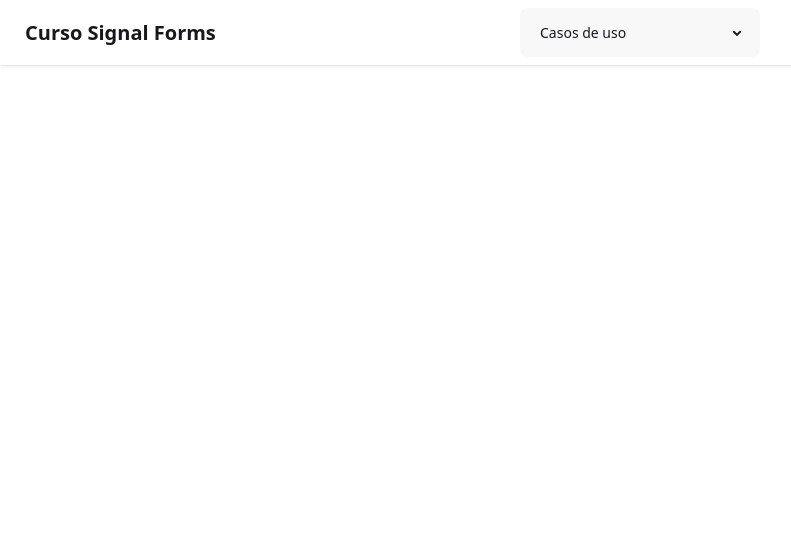
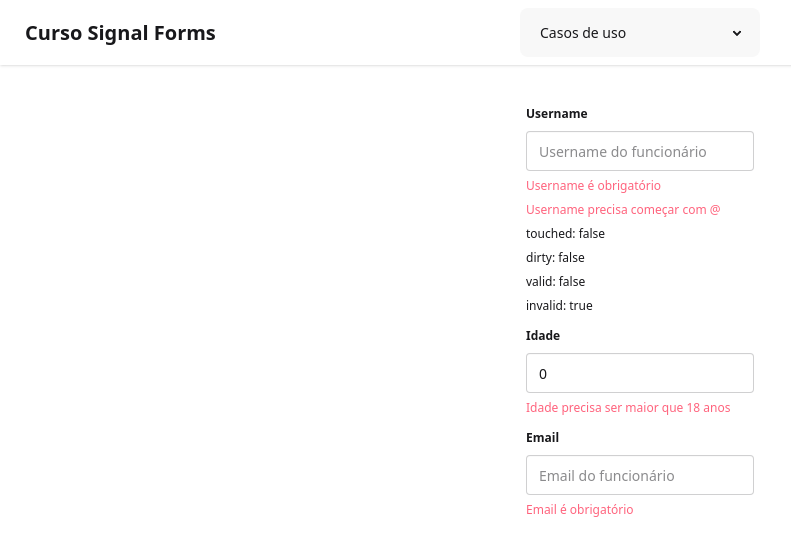
Before and after one commit to code-dimension/curso-signal-forms, an Angular app: page /6-validators in a window 1280 px wide. Before the commit this address led to /. Shown: the top 556 px of the page, without its empty margins (0-791 px from the left). Built offline with nearby package versions, Linux system fonts and the light colour scheme.

Commit message:
feat: adiciona validações síncronas

```diff
--- a/src/app/app.routes.ts
+++ b/src/app/app.routes.ts
@@ -4,6 +4,7 @@ import { NativeFields } from './features/2.native-fields/native-fields.component
 import { SubForms } from './features/3.sub-forms/sub-forms.component';
 import { TranslateModel } from './features/4.translate-model/translate-model.component';
 import { ArrayField } from './features/5.array-field/array-field.component';
+import { Validators } from './features/6.validators/validators.component';
 
 export const routes: Routes = [
   {
@@ -26,4 +27,8 @@ export const routes: Routes = [
     path: '5-array-field',
     component: ArrayField,
   },
+  {
+    path: '6-validators',
+    component: Validators
+  }
 ];
--- /dev/null
+++ b/src/app/features/6.validators/validators.component.html
@@ -0,0 +1,38 @@
+<fieldset class="fieldset">
+  <legend class="fieldset-legend">Username</legend>
+
+  <input
+    type="text"
+    class="input"
+    placeholder="Username do funcionário"
+    [formField]="form.username"
+  />
+
+  @for (error of form.username().errors(); track error) {
+    <div class="text-error">{{ error.message }}</div>
+  }
+
+  <div>touched: {{ form.username().touched() }}</div>
+  <div>dirty: {{ form.username().dirty() }}</div>
+  <div>valid: {{ form.username().valid() }}</div>
+  <div>invalid: {{ form.username().invalid() }}</div>
+</fieldset>
+
+<fieldset class="fieldset">
+  <legend class="fieldset-legend">Idade</legend>
+
+  <input type="number" class="input" placeholder="Idade do funcionário" [formField]="form.age" />
+  @for (error of form.age().errors(); track error) {
+    <div class="text-error">{{ error.message }}</div>
+  }
+</fieldset>
+
+<fieldset class="fieldset">
+  <legend class="fieldset-legend">Email</legend>
+
+  <input type="email" class="input" placeholder="Email do funcionário" [formField]="form.email" />
+
+  @for (error of form.email().errors(); track error) {
+    <div class="text-error">{{ error.message }}</div>
+  }
+</fieldset>
--- /dev/null
+++ b/src/app/features/6.validators/validators.component.ts
@@ -0,0 +1,65 @@
+import { ChangeDetectionStrategy, Component, signal } from '@angular/core';
+import {
+  email,
+  form,
+  FormField,
+  max,
+  maxLength,
+  min,
+  minLength,
+  pattern,
+  required,
+  validate,
+} from '@angular/forms/signals';
+
+interface Employee {
+  username: string;
+  age: number;
+  email: string;
+}
+
+@Component({
+  selector: 'app-validators',
+  imports: [FormField],
+  templateUrl: './validators.component.html',
+  styleUrl: './validators.component.css',
+  changeDetection: ChangeDetectionStrategy.OnPush,
+})
+export class Validators {
+  employeeModel = signal<Employee>({
+    username: '',
+    age: 0,
+    email: '',
+  });
+
+  form = form(this.employeeModel, (schema) => {
+    required(schema.username, { message: 'Username é obrigatório' });
+    minLength(schema.username, 5, {
+      message: 'Username precisa ter pelo menos 5 caracteres',
+    });
+    maxLength(schema.username, 15, {
+      message: 'Username precisa ter menos de 15 caracteres',
+    });
+    pattern(schema.username, /^[a-z0-9@]+$/, {
+      message: 'Username deve conter apenas letras minúsculas e números',
+    });
+
+    validate(schema.username, ({ value }) => {
+      if (!value().startsWith('@')) {
+        return {
+          kind: 'missingAt',
+          message: 'Username precisa começar com @',
+        };
+      }
+
+      return null;
+    });
+
+    required(schema.age, { message: 'Idade é obrigatória' });
+    min(schema.age, 18, { message: 'Idade precisa ser maior que 18 anos' });
+    max(schema.age, 65, { message: 'Idade precisa ser menor que 65 anos' });
+
+    required(schema.email, { message: 'Email é obrigatório' });
+    email(schema.email, { message: 'Email inválido' });
+  });
+}
```
Also changed, not shown: src/app/features/6.validators/validators.component.css (added).
